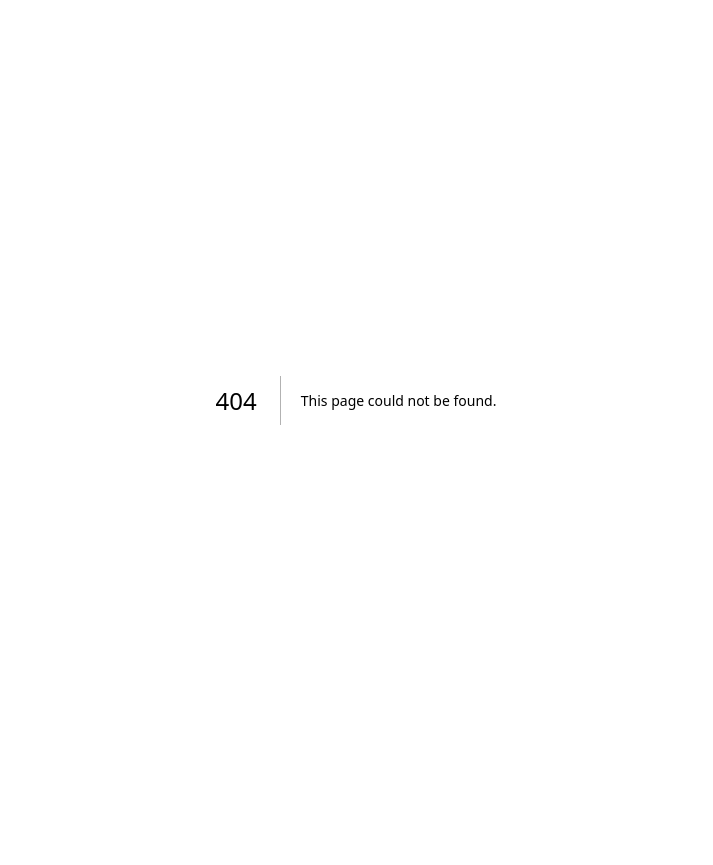
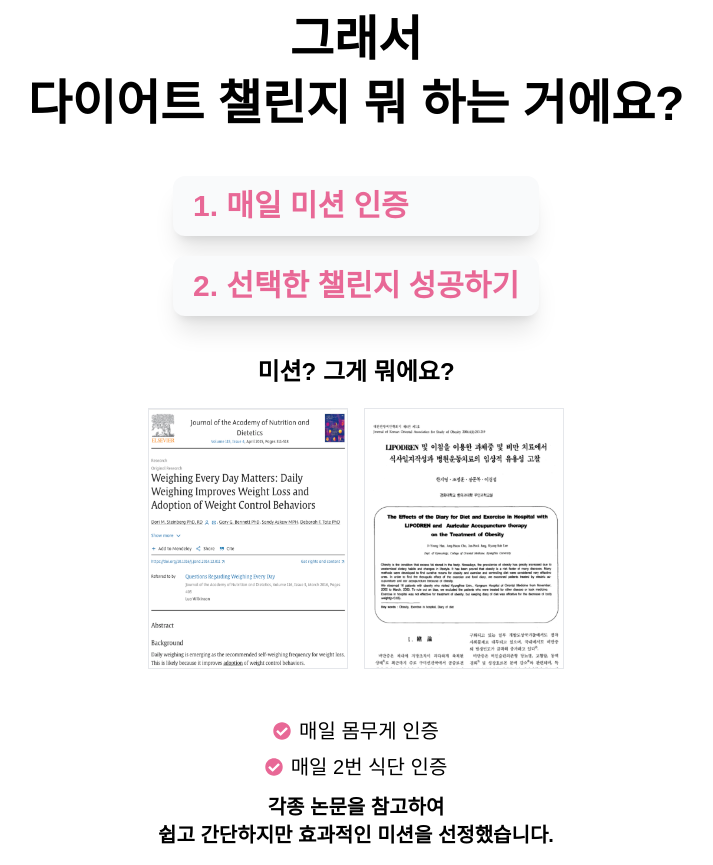
Before and after one commit to Hyeeji/landingpage, a Next.js app: page /Challenge in a window 1280 px wide. Before the commit this address had no page. Shown: the whole page, without its empty margins (284-997 px from the left). Before the commit the page ends 800 px from the top, so only its background shows below. Built offline with nearby package versions, Linux system fonts and the light colour scheme.

Commit message:
add: story_page

```diff
--- a/components/ReviewText.tsx
+++ b/components/ReviewText.tsx
@@ -22,8 +22,11 @@ const ReviewText = () => {
   };
 
   return (
-    <div>
-      <h2 className="text-3xl font-bold text-center mt-14">실제 사용자 후기</h2>
+    <div className="flex flex-col justify-center flex-1">
+      <div className="container mx-auto px-4">
+        <h2 className="text-3xl font-bold text-center mt-14">
+          실제 사용자 후기
+        </h2>
         <div className="justify-center items-center mt-1 mb-8">
           <Slider {...settings}>
             {reviews.map((review, index) => (
@@ -40,6 +43,7 @@ const ReviewText = () => {
           </Slider>
         </div>
       </div>
+    </div>
   );
 };
 
--- /dev/null
+++ b/pages/Challenge.tsx
@@ -0,0 +1,62 @@
+import React from "react";
+import Image from "next/image";
+import "../styles/globals.css";
+import { FaCheckCircle } from "react-icons/fa";
+
+const Challenge = () => {
+  return (
+    <div className="bg-gary-50 min-h-screen flex flex-col justify-center items-center scroll-hide p-4">
+      <div className="mb-12">
+        <p className="text-center text-4xl md:text-4xl lg:text-5xl font-bold">
+          그래서
+        </p>
+        <p className=" mt-4 text-center text-3xl md:text-4xl lg:text-5xl font-bold">
+          다이어트 챌린지 뭐 하는 거에요?
+        </p>
+      </div>
+      <div>
+        <div className="text-[#E86896] font-semibold bg-gray-50 rounded-xl py-3 px-5 shadow-xl text-xl md:text-2xl lg:text-3xl">
+          <p>1. 매일 미션 인증</p>
+        </div>
+        <div className="mt-5 text-[#E86896] font-semibold bg-gray-50 rounded-xl py-3 px-5 shadow-xl text-xl md:text-2xl lg:text-3xl">
+          <p>2. 선택한 챌린지 성공하기</p>
+        </div>
+      </div>
+      <div className="mt-10 font-bold text-2xl">
+        <p>미션? 그게 뭐에요?</p>
+      </div>
+      <div className="mt-5 flex justify-center mb-12 w-full space-x-4">
+        <Image
+          src="/img/mission_w.png"
+          alt="calory-tracker image"
+          width={200}
+          height={300}
+          className="border"
+        />
+        <Image
+          src="/img/mission_f.png"
+          alt="calory-tracker image"
+          width={200}
+          height={300}
+          className="border"
+        />
+      </div>
+      <div className="flex flex-col items-center text-lg">
+        <div className="flex flex-row items-center">
+          <FaCheckCircle className="text-[#E86896] mr-2" />
+          <p className="text-xl">매일 몸무게 인증</p>
+        </div>
+        <div className="mt-2 flex align-middle flex-row items-center">
+          <FaCheckCircle className="text-[#E86896] mr-2" />
+          <p className="text-xl">매일 2번 식단 인증</p>
+        </div>
+        <p className="mt-3 text-center text-xl font-semibold">
+          각종 논문을 참고하여 <br />
+          쉽고 간단하지만 효과적인 미션을 선정했습니다.
+        </p>
+      </div>
+    </div>
+  );
+};
+
+export default Challenge;
--- a/pages/Intro.tsx
+++ b/pages/Intro.tsx
@@ -20,11 +20,11 @@ const Intro = () => {
           쉽고 건강하게 다이어트 하는 방법
         </p>
       </div>
-      <div className="w-full max-w-sm md:max-w-md lg:max-w-lg">
+      <div className="w-full flex items-center max-w-sm md:max-w-md lg:max-w-lg">
         <Image
           className="rounded-2xl"
           src="/img/introChat.png"
-          alt="review"
+          alt="intro chat"
           width={400}
           height={400}
         />
--- a/pages/Message.tsx
+++ b/pages/Message.tsx
@@ -6,14 +6,14 @@ const Message = () => {
   return (
     <div className="bg-red-50 min-h-screen flex flex-col justify-center items-center scroll-hide p-4">
       <div className="mb-12">
-        <p className="text-center text-2xl md:text-4xl lg:text-5xl font-bold">
+        <p className="text-center text-3xl md:text-4xl lg:text-5xl font-bold">
           다이어트 해야하는데
         </p>
-        <p className="text-center text-[#E86896] text-2xl md:text-4xl lg:text-5xl font-bold">
+        <p className="text-center text-[#E86896] text-3xl md:text-4xl lg:text-5xl font-bold">
           매번 포기하고 실패로 끝나요
         </p>
       </div>
-      <div className="w-full max-w-sm md:max-w-md lg:max-w-lg">
+      <div className="w-full flex items-center max-w-sm md:max-w-md lg:max-w-lg">
         <Image
           className="rounded-2xl flex items-center"
           src="/img/kakaoformat.png"
@@ -22,15 +22,15 @@ const Message = () => {
           height={400}
         />
       </div>
-      <div className="animate-bounce mt-10 text-center font-semibold bg-gray-50 rounded-3xl py-3 px-5 shadow-lg  text-3xl md:text-4xl lg:text-5xl">
+      <div className="animate-bounce mt-14 text-center font-semibold bg-gray-50 rounded-3xl py-3 px-5 shadow-lg  text-3xl md:text-4xl lg:text-5xl">
         <p className="font-[theface]">우리 다이어트 성공하고</p>
         <p className="font-[theface] text-[#E86896]">예쁜 옷 같이 입어요.</p>
       </div>
       <div className="text-center mt-8">
-        <p className="font-semibold text-lg md:text-4xl lg:text-5xl">
+        <p className="font-semibold text-2xl -md:text-4xl lg:text-5xl">
           계속해서 편하고 널널한 옷만?
         </p>
-        <p className="font-semibold text-[#E86896] text-lg md:text-4xl lg:text-5xl">
+        <p className="font-semibold text-[#E86896] text-2xl md:text-4xl lg:text-5xl">
           이제는 나에게 딱 어울리는 옷 입어야죠 !
         </p>
       </div>
--- /dev/null
+++ b/pages/Message2.tsx
@@ -0,0 +1,48 @@
+import React from "react";
+import "../styles/globals.css";
+
+const Message2 = () => {
+  return (
+    <div className="bg-red-50 min-h-screen flex flex-col justify-center items-center scroll-hide p-4">
+      <div className="mb-12">
+        <p className="text-center text-xl md:text-4xl lg:text-5xl ">
+          도움이 되는 건 알겠는데...
+        </p>
+        <p className="text-center text-xl md:text-4xl lg:text-5xl font-semibold">
+          그냥 식단 기록 어플 사용하면 되는 거 아니에요?
+        </p>
+        <p className="mt-10 text-center text-2xl md:text-4xl lg:text-5xl font-semibold">
+          단순히 혼자 기록만 하면
+          <br /> 타협하면서 쉽게 포기하게 됩니다.
+        </p>
+        <p className="mt-10 text-[#E86896] text-center text-3xl md:text-4xl lg:text-5xl font-bold">
+          다이어트에는 꾸준한
+          <br />
+          동기부여가 필요합니다.
+        </p>
+      </div>
+      <div>
+        <p className="font-bold text-2xl text-center">
+          혹시 이러진 않으셨나요?
+        </p>
+        <div className="flex flex-col font-[meetme]">
+          <div className="flex flex-row mt-3 text-center bg-gray-50 rounded-xl py-3 px-5 shadow-2xl  text-lg">
+            <p>😱 의지 박약으로 쉽게 포기 하게 됨</p>
+          </div>
+          <div className="flex flex-row mt-3 text-center bg-gray-50 rounded-xl py-3 px-5 shadow-2xl  text-lg">
+            <p>😱 잘 참다가 한번의 폭식으로 포기 하게 됨</p>
+          </div>
+          <div className="flex flex-row mt-3 text-center bg-gray-50 rounded-xl py-3 px-5 shadow-2xl  text-lg">
+            <p>😱 무리한 다이어트로 요요와서 포기 하게 됨</p>
+          </div>
+        </div>
+        <div className="flex flex-col mt-10 text-center font-semibold text-xl">
+          <p>다이어트 이제 혼자하지 마세요!</p>
+          <p>함께하면 다이어트 성공 할 수 있어요</p>
+        </div>
+      </div>
+    </div>
+  );
+};
+
+export default Message2;
--- a/pages/Ranking.tsx
+++ b/pages/Ranking.tsx
@@ -24,7 +24,7 @@ const Ranking = () => {
   };
 
   return (
-    <div className="bg-gray-50 min-h-screen flex flex-col justify-center items-center scroll-hide p-4">
+    <div className="min-h-screen flex flex-col justify-center items-center scroll-hide p-4">
       <div className="container mx-auto px-4">
         <h2 className="text-2xl font-bold text-center mt-14">
           실제 사용자 후기
@@ -53,11 +53,11 @@ const Ranking = () => {
         </p>
         <p className="mt-3 text-lg font-semibold">*실제 참가자들 감량 추이</p>
       </div>
-      <div className="w-full max-w-sm md:max-w-md lg:max-w-lg">
+      <div className="w-full flex items-center max-w-sm md:max-w-md lg:max-w-lg">
         <Image
           className="rounded-5xl mb-8"
           src="/img/Ranking.png"
-          alt="review"
+          alt="ranking"
           width={400}
           height={400}
         />
--- a/pages/ReviewsChat.tsx
+++ b/pages/ReviewsChat.tsx
@@ -4,11 +4,12 @@ import Image from "next/image";
 import "slick-carousel/slick/slick.css";
 import "slick-carousel/slick/slick-theme.css";
 import "../styles/globals.css";
+import { FaQuoteLeft, FaQuoteRight } from "react-icons/fa";
 
 const Reviews = () => {
   const settings_img = {
     centerMode: true,
-    centerPadding: "110px",
+    centerPadding: "100px",
     slidesToShow: 1,
     slidesToScroll: 1,
     infinite: true,
@@ -29,7 +30,18 @@ const Reviews = () => {
   return (
     <div className="bg-gray-50 flex flex-col justify-center items-center min-h-screen p-4">
       <div className="w-full max-w-4xl">
-        <div className="m-10 text-center font-bold text-3xl">
+        <div className="flex flex-col items-center font-semibold text-xl">
+          <p className="text-xl">챌린지 참여자들은</p>
+          <p className="text-xl">서로 응원하고 다이어트 정보도 공유하며</p>
+          <div className="flex flex-row mt-3 ">
+            <FaQuoteLeft className="mr-2 text-base" />
+            <p className="text-[#E86896] text-3xl">
+              함께 다이어트 하고 있어요 !
+            </p>
+            <FaQuoteRight className="ml-2 text-base" />
+          </div>
+        </div>
+        <div className="m-10 text-center font-bold text-2xl">
           실제 챌린지 참여자들 대화
         </div>
         <Slider {...settings_img}>
--- a/pages/index.tsx
+++ b/pages/index.tsx
@@ -15,6 +15,8 @@ import Intro from "./Intro";
 import Ranking from "./Ranking";
 import Message from "./Message";
 import Reviews from "./ReviewsChat";
+import Challenge from "./Challenge";
+import Message2 from "./Message2";
 
 const Home = () => {
   return (
@@ -31,6 +33,8 @@ const Home = () => {
       <Intro />
       <Ranking />
       <Message />
+      <Challenge />
+      <Message2 />
       <Reviews />
       <Benefits />
       <Refund />
```
Also changed, not shown: public/img/mission_f.png (added), public/img/mission_w.png (added). Lines whose indentation alone changed are shown as unchanged.
